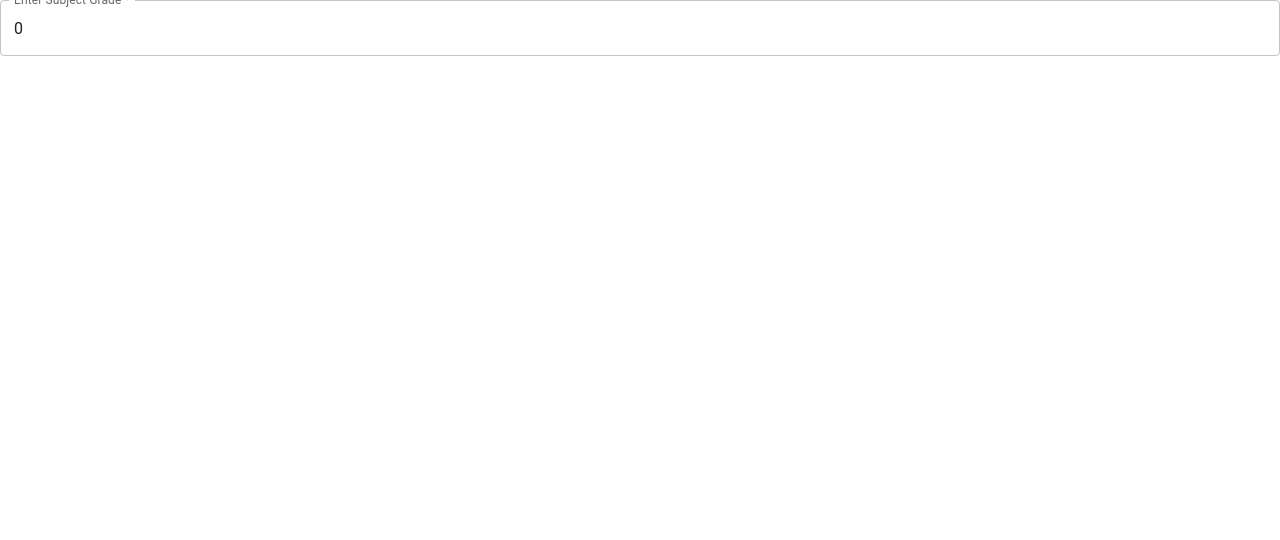
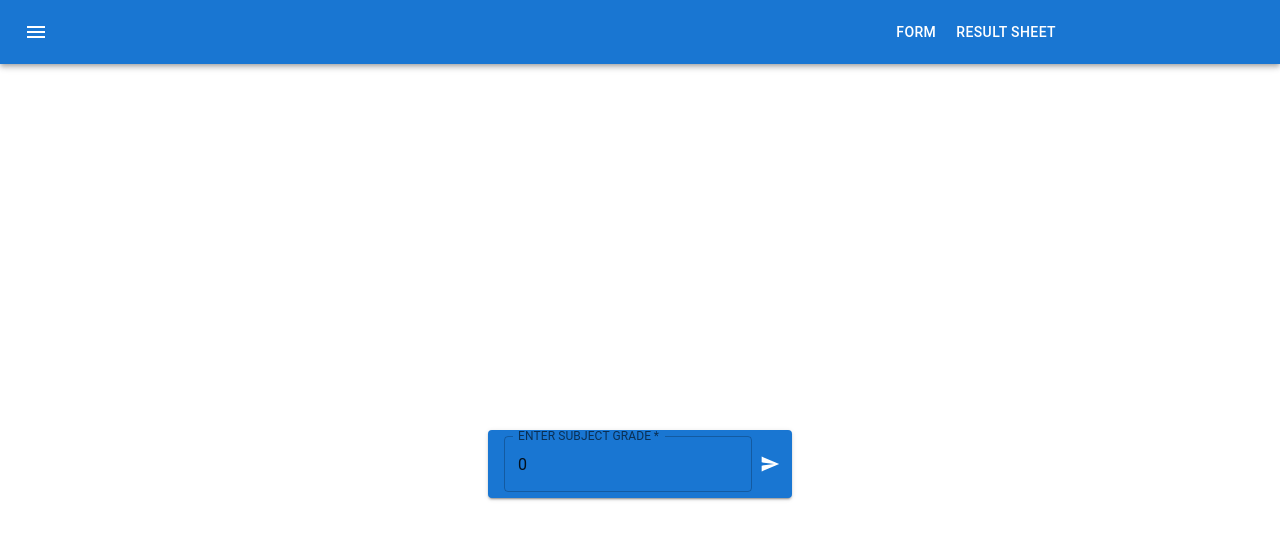
Before and after one commit to Dilini-Shashikala-Gnanarathne/Let-Me-Do, a React (Create React App) app in the folder frontend/: page / in a window 1280 px wide. Shown: the top 540 px of the page. Built offline with nearby package versions, Linux system fonts and the light colour scheme.

Commit message:
Add Button

```diff
--- a/frontend/src/Users/UserForm.jsx
+++ b/frontend/src/Users/UserForm.jsx
@@ -1,6 +1,9 @@
 import React, { useEffect, useState } from 'react';
 import { TextField, Button, Grid, Typography } from '@mui/material';
 import Axios from 'axios';
+import SendIcon from '@mui/icons-material/Send';
+import Stack from '@mui/material/Stack';
+
 import { useNavigate } from 'react-router-dom';
 import Header from '../Component/Header';
 
@@ -64,9 +67,17 @@
 
   return (
     <Grid >
+        <Header/>
+
+      {num == 0 ? (
 
 
-      {num == 0 ? (
+        <Stack direction="row" spacing={12}
+        alignItems="center"
+        justifyContent="center"
+        sx={{ minHeight: '100vh' }}>
+
+        <Button variant="contained" endIcon={<SendIcon />}>
         <TextField
           fullWidth
           label="Enter Subject Grade"
@@ -77,13 +88,18 @@
           onChange={(e) => setNum(e.target.value)}
 
         />
+        </Button>
+      </Stack>
+
+
+
       ) : (
         <>
-          <Typography variant="h3" component="h3" sx={{ mb: 2, color: 'text.primary' }}>
+          <Typography variant="h3" component="h3" sx={{ mb: 2, color: 'text.primary' }} >
             Create an <span style={{ color: '#0066ff' }}>account</span>
           </Typography>
           {submissionCount < num ? (
-            <form onSubmit={handleSubmit}>
+            <form onSubmit={handleSubmit} >
               <Grid mb={2}>
                 <TextField
                   fullWidth
```
